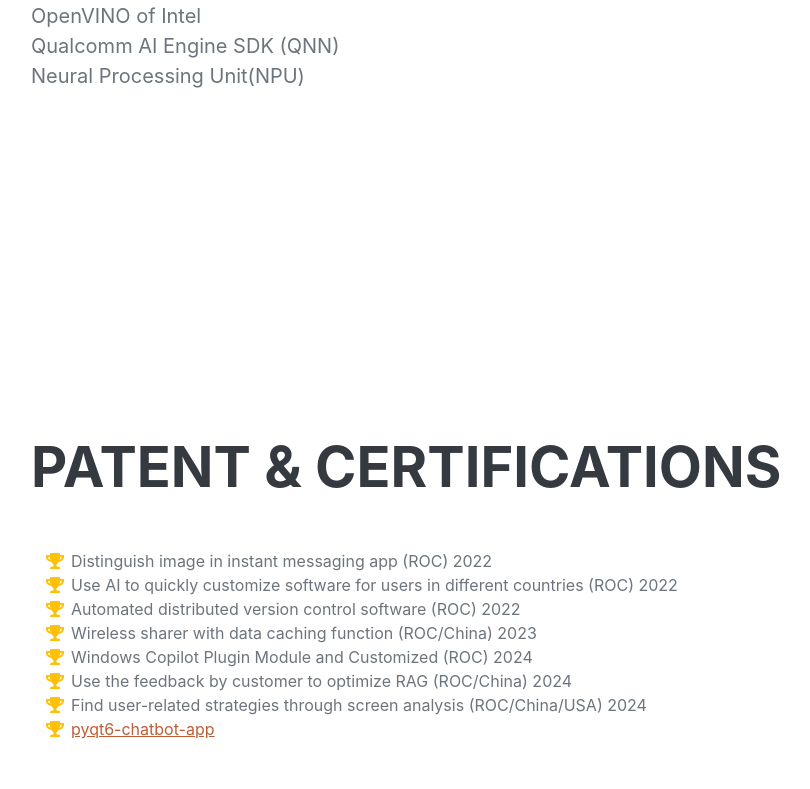
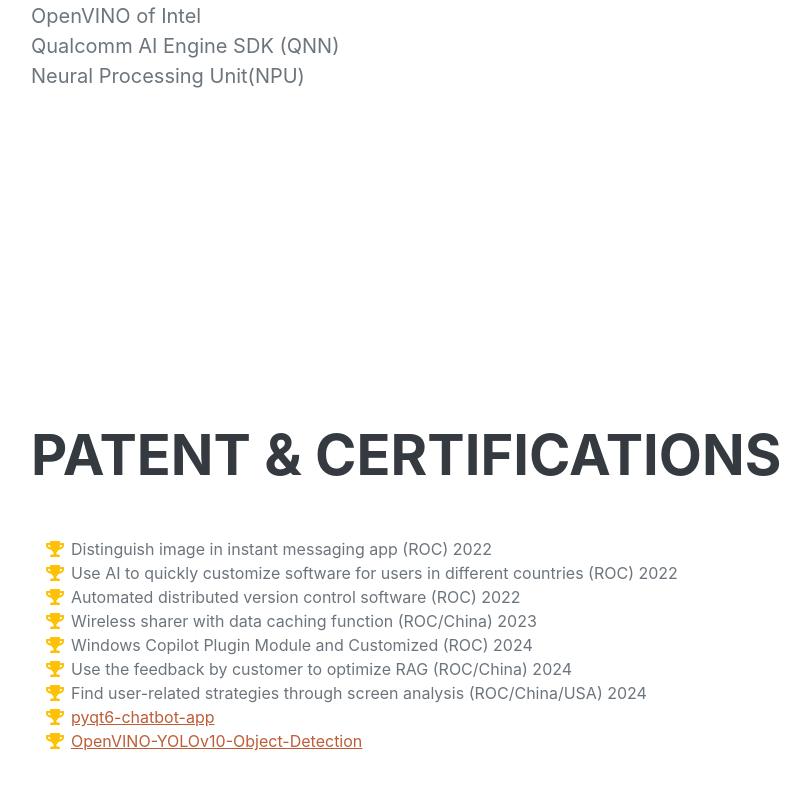
Before and after one commit to wenlianghuang/matt-huang-resume, a Next.js app: page /about in a window 1280 px wide. Shown: the part 3554-4343 px from the top of the page, without its empty margins (289-1099 px from the left). Built offline with nearby package versions, Linux system fonts and the light colour scheme.

Commit message:
modified file

```diff
--- a/app/about/page.tsx
+++ b/app/about/page.tsx
@@ -83,7 +83,7 @@
             I HAVE FIVE YEARS OF SOFTWARE DEVELOPMENT EXPERIENCE, FOCUSING ON DATA PROCESSING, CLOUD ARCHITECTURE, WEB DEVELOPMENT, AND ARTIFICIAL INTELLIGENCE. I EXCEL IN INTER-DEPARTMENTAL COMMUNICATION, LEADING TO NUMEROUS CROSS-DEPARTMENTAL PROJECTS AND OVER SIX PATENTS. I THINK THAT I AM A DEVOPS ENGINEER
             </p>
             <div className="social-icons">
-              <a className="social-icon" href="#!">
+              <a className="social-icon" href="www.linkedin.com/in/wen-liang-huang-137a53257">
                 <i className="fab fa-linkedin-in"></i>
               </a>
               <a className="social-icon" href="#!">
@@ -334,6 +334,14 @@
                   pyqt6-chatbot-app
                 </a>
               </li>
+              <li>
+                <span className='fa-li'>
+                  <i className="fas fa-trophy text-warning"></i>
+                </span>
+                <a href="https://github.com/wenlianghuang/OpenVINO-YOLOv10-Object-Detection.git" target="_blank" rel="noopener noreferrer">
+                OpenVINO-YOLOv10-Object-Detection
+                </a>
+              </li>
             </ul>
           </div>
         </section>
```
